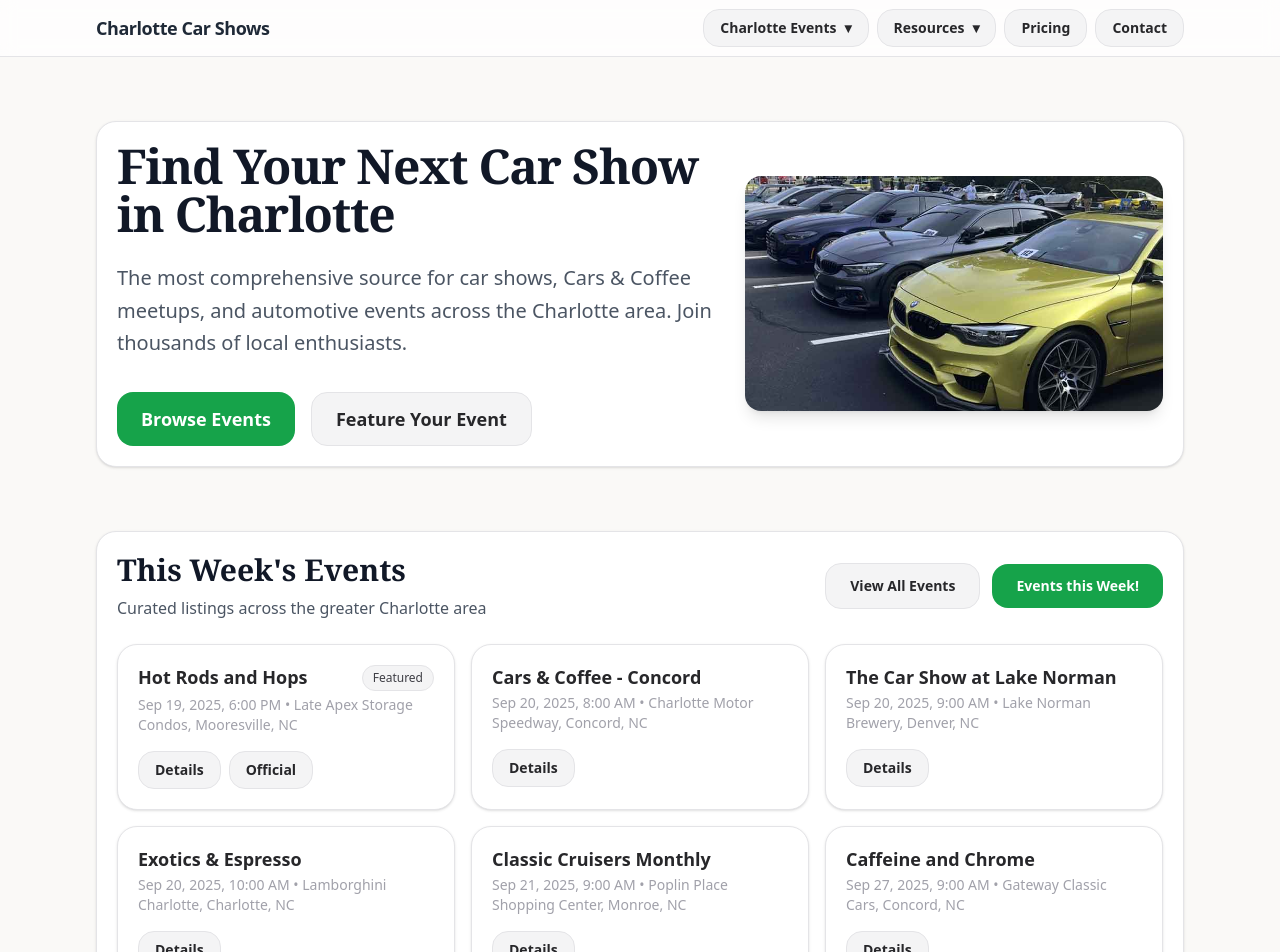
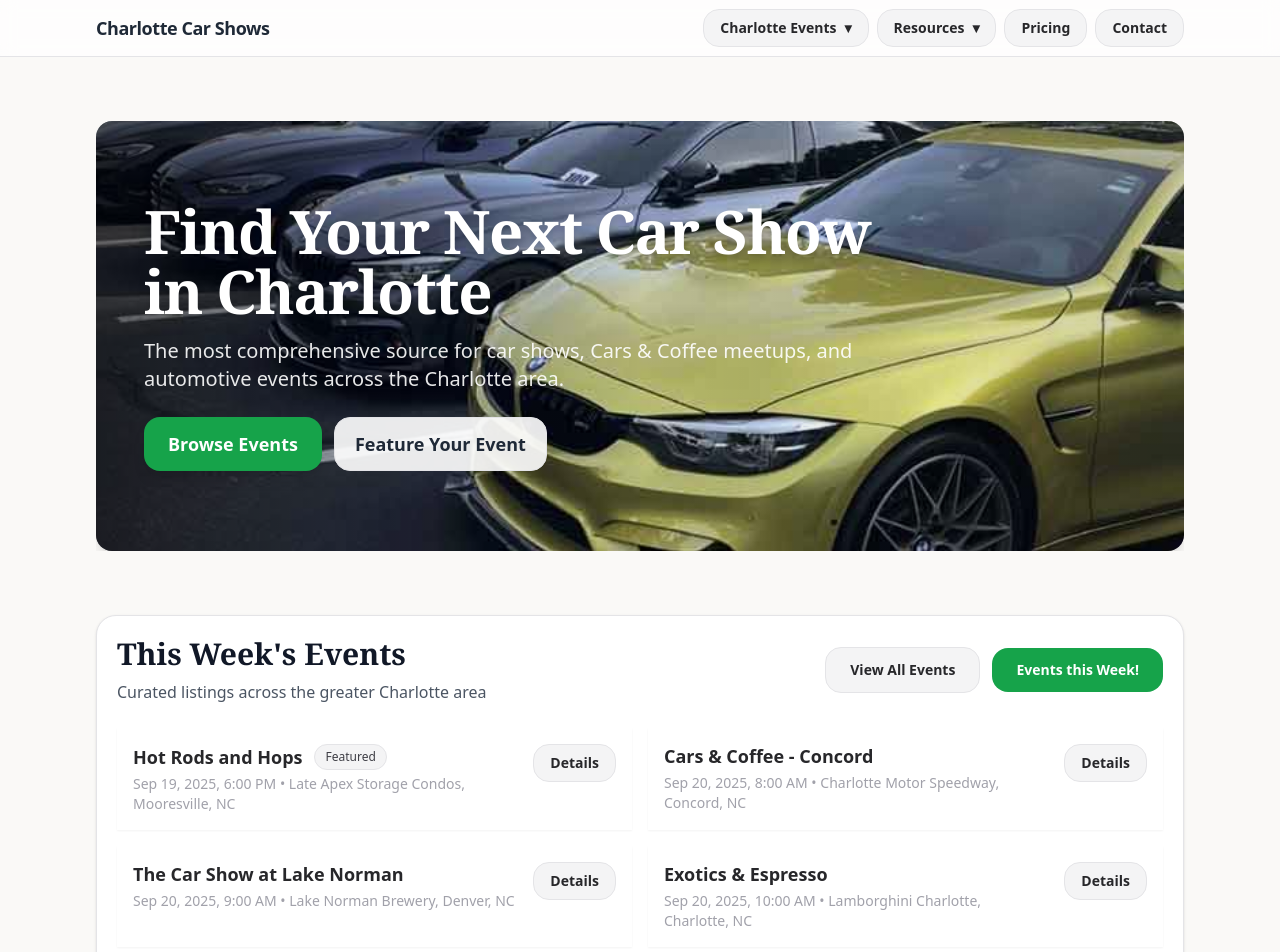
Before and after one commit to kevinscooke/ccs26, a Next.js app: page / in a window 1280 px wide. Shown: the top 952 px of the page. Built offline with nearby package versions, Linux system fonts and the light colour scheme.

Commit message:
made some fixes.

```diff
--- a/app/(marketing)/page.tsx
+++ b/app/(marketing)/page.tsx
@@ -16,32 +16,30 @@ export default function Home() {
   return (
     <div className="space-y-16 py-8">
       {/* Hero Section */}
-      <section className="ccs-card relative overflow-hidden">
-        <div className="flex flex-col md:flex-row md:items-center gap-8">
-          <div className="flex-1 space-y-6">
-            <h1 className="text-4xl md:text-5xl font-bold tracking-tight text-gray-900"
-                style={{ fontFamily: "'Source Serif Pro', Georgia, serif" }}>
-              Find Your Next Car Show in Charlotte
-            </h1>
-            <p className="text-xl text-gray-600 leading-relaxed">
-              The most comprehensive source for car shows, Cars & Coffee meetups, and automotive events across the Charlotte area. Join thousands of local enthusiasts.
-            </p>
-            <div className="flex flex-wrap gap-4 pt-2">
-              <a className="ccs-btn-primary px-6 py-3 text-lg" href="/events">Browse Events</a>
-              <a className="ccs-btn px-6 py-3 text-lg" href="/pricing">Feature Your Event</a>
-            </div>
-          </div>
-          <div className="md:w-2/5">
-            <div className="rounded-xl shadow-lg overflow-hidden">
-              <div className="relative aspect-[16/9]">
+      <section className="relative overflow-hidden">
+        <div className="relative rounded-xl overflow-hidden shadow-lg">
+          <div className="absolute inset-0">
             <Image
               src="/images/hero-ccs.jpg"
               alt="Charlotte car show—rows of cars with spectators"
               className="object-cover"
               fill
               priority
-                  sizes="(min-width: 768px) 40vw, 100vw"
+              sizes="(min-width: 768px) 60vw, 100vw"
             />
+            <div className="absolute inset-0 bg-gradient-to-r from-black/60 via-transparent to-black/20" />
+          </div>
+          <div className="relative z-10 px-6 py-12 md:py-20 md:px-12">
+            <div className="max-w-3xl">
+              <h1 className="text-4xl md:text-6xl font-extrabold tracking-tight text-white drop-shadow-lg" style={{ fontFamily: "'Source Serif Pro', Georgia, serif" }}>
+                Find Your Next Car Show in Charlotte
+              </h1>
+              <p className="mt-4 text-lg md:text-xl text-white/90 leading-relaxed">
+                The most comprehensive source for car shows, Cars & Coffee meetups, and automotive events across the Charlotte area.
+              </p>
+              <div className="mt-6 flex flex-wrap gap-3">
+                <a className="ccs-btn-primary px-6 py-3 text-lg shadow-lg" href="/events">Browse Events</a>
+                <a className="ccs-btn px-5 py-3 text-lg bg-white/90 text-[var(--fg)] hover:bg-white" href="/pricing">Feature Your Event</a>
               </div>
             </div>
           </div>
@@ -73,18 +71,17 @@ export default function Home() {
           </div>
         </div>
 
-        <section className="mt-4 grid gap-4 sm:grid-cols-2 lg:grid-cols-3">
+        <section className="mt-4 grid gap-4 sm:grid-cols-1 lg:grid-cols-2">
           {eventsData
             .filter((e) => e.status === 'PUBLISHED' && new Date(e.startAt) >= new Date())
             .sort((a, b) => new Date(a.startAt).getTime() - new Date(b.startAt).getTime() || a.title.localeCompare(b.title))
             .slice(0, 6)
             .map((e) => (
-              <article key={e.id} className="ccs-card">
-                <div className="flex items-center justify-between gap-3">
-                  <h3 className="text-lg font-semibold leading-snug">
-                    <a className="hover:underline" href={`/events/${e.slug}`}>
-                      {e.title}
-                    </a>
+              <article key={e.id} className="flex items-start gap-4 p-4 rounded-lg bg-white/5 shadow-sm">
+                <div className="min-w-0">
+                  <div className="flex items-center gap-3">
+                    <h3 className="text-lg font-semibold leading-snug truncate">
+                      <a className="hover:underline" href={`/events/${e.slug}`}>{e.title}</a>
                     </h3>
                     {e.isFeatured && <span className="ccs-badge">Featured</span>}
                   </div>
@@ -116,11 +113,9 @@ export default function Home() {
                       }
                     })()}
                   </p>
-                <div className="mt-4 flex gap-2">
+                </div>
+                <div className="ml-auto flex gap-2">
                   <a className="ccs-btn" href={`/events/${e.slug}`}>Details</a>
-                  {e.url && (
-                    <a className="ccs-btn" href={e.url} target="_blank" rel="noreferrer">Official</a>
-                  )}
                 </div>
               </article>
             ))}
--- a/app/events/page.tsx
+++ b/app/events/page.tsx
@@ -189,6 +189,7 @@ export default function EventsAllPage() {
       </div>
       {/* Pagination Controls */}
       <nav className="flex justify-center gap-2 mt-8" aria-label="Pagination">
+        <Link href="/events/past" className="ccs-btn px-4 py-2">Previous events</Link>
         <Link href="/events/page/2" className="ccs-btn px-4 py-2">Next Page</Link>
       </nav>
       {/* GoogleAd Footer Slot */}
--- a/app/events/page/[page]/page.tsx
+++ b/app/events/page/[page]/page.tsx
@@ -111,6 +111,7 @@ export default function EventsPage({ params }: { params: { page: string } }) {
         {pageNum > 1 && (
           <Link href={pageNum === 2 ? "/events" : `/events/page/${pageNum - 1}`} className="ccs-btn px-4 py-2">Previous</Link>
         )}
+        <Link href="/events/past" className="ccs-btn px-4 py-2">Previous events</Link>
         {Array.from({ length: totalPages }, (_, i) => (
           <Link
             key={i + 1}
--- /dev/null
+++ b/app/events/past/page.tsx
@@ -0,0 +1,68 @@
+import React from "react";
+import Link from "next/link";
+import GoogleAd from "@/components/ui/GoogleAd";
+import eventsData from "../../data/events.json";
+
+const PAGE_SIZE = 15;
+
+export function generateStaticParams() {
+  // No params for root past page
+  return [];
+}
+
+export default function PastEventsRoot() {
+  // Render first page of past events (page 1)
+  return <RedirectToFirstPastPage />;
+}
+
+function RedirectToFirstPastPage() {
+  // Static link-only page: show the first page of past events content server-side
+  const now = new Date();
+  type EventType = typeof eventsData[number];
+  const past = (eventsData as EventType[])
+    .filter((e) => e.status === "PUBLISHED" && new Date(e.startAt) < now)
+    .sort((a, b) => new Date(b.startAt).getTime() - new Date(a.startAt).getTime() || a.title.localeCompare(b.title));
+
+  const paginated = past.slice(0, PAGE_SIZE);
+  const totalPages = Math.ceil(past.length / PAGE_SIZE);
+
+  const tfmt = new Intl.DateTimeFormat("en-US", {
+    dateStyle: "medium",
+    timeStyle: "short",
+    timeZone: "America/New_York",
+  });
+
+  return (
+    <section className="max-w-5xl mx-auto px-4 space-y-8">
+      <GoogleAd slot="1514406406" format="auto" className="mb-4" />
+      <header className="text-center space-y-4">
+        <h1 className="text-4xl md:text-5xl font-bold tracking-tight text-[var(--fg)]" style={{ fontFamily: "'Source Serif Pro', Georgia, serif" }}>
+          Past Charlotte Car Shows
+        </h1>
+        <p className="text-xl text-[var(--fg)]/70 max-w-2xl mx-auto">
+          Browse previously listed events (past dates).
+        </p>
+      </header>
+
+      <div className="space-y-6">
+        {paginated.map((e: any) => (
+          <article key={e.id} className="ccs-card group">
+            <div className="flex items-center justify-between gap-3">
+              <h2 className="text-xl font-semibold text-[var(--fg)]">
+                <Link href={`/events/${e.slug}`} className="hover:text-green-600 transition-colors">{e.title}</Link>
+              </h2>
+              <div className="text-sm text-[var(--fg)]/60">{tfmt.format(new Date(e.startAt))}</div>
+            </div>
+            {e.description && <p className="mt-2 text-[var(--fg)]/70">{e.description}</p>}
+          </article>
+        ))}
+      </div>
+
+      <nav className="flex justify-center gap-2 mt-8" aria-label="Pagination">
+        {totalPages > 1 && (
+          <Link href="/events/past/page/2" className="ccs-btn px-4 py-2">Next</Link>
+        )}
+      </nav>
+    </section>
+  );
+}
--- /dev/null
+++ b/app/events/past/page/[page]/page.tsx
@@ -0,0 +1,87 @@
+import React from "react";
+import Link from "next/link";
+import GoogleAd from "@/components/ui/GoogleAd";
+import eventsData from "../../../../data/events.json";
+
+const PAGE_SIZE = 15;
+
+export function generateStaticParams() {
+  const now = new Date();
+  type EventType = typeof eventsData[number];
+  const past = (eventsData as EventType[])
+    .filter((e: EventType) => e.status === "PUBLISHED" && new Date(e.startAt) < now)
+    .sort((a: EventType, b: EventType) => new Date(b.startAt).getTime() - new Date(a.startAt).getTime() || a.title.localeCompare(b.title));
+
+  const totalPages = Math.ceil(past.length / PAGE_SIZE);
+  const pages: Array<{ page: string }> = [];
+  for (let i = 1; i <= totalPages; i++) {
+    pages.push({ page: String(i) });
+  }
+  return pages;
+}
+
+export default function PastEventsPage({ params }: { params: { page: string } }) {
+  const now = new Date();
+  const pageNum = Math.max(1, parseInt(params.page, 10) || 1);
+  type EventType = typeof eventsData[number];
+  const past = (eventsData as EventType[])
+    .filter((e: EventType) => e.status === "PUBLISHED" && new Date(e.startAt) < now)
+    .sort((a: EventType, b: EventType) => new Date(b.startAt).getTime() - new Date(a.startAt).getTime() || a.title.localeCompare(b.title));
+
+  const start = (pageNum - 1) * PAGE_SIZE;
+  const paginated = past.slice(start, start + PAGE_SIZE);
+  const totalPages = Math.ceil(past.length / PAGE_SIZE);
+
+  const tfmt = new Intl.DateTimeFormat("en-US", {
+    dateStyle: "medium",
+    timeStyle: "short",
+    timeZone: "America/New_York",
+  });
+
+  return (
+    <section className="max-w-5xl mx-auto px-4 space-y-8">
+      <GoogleAd slot="1514406406" format="auto" className="mb-4" />
+      <header className="text-center space-y-4">
+        <h1 className="text-4xl md:text-5xl font-bold tracking-tight text-[var(--fg)]" style={{ fontFamily: "'Source Serif Pro', Georgia, serif" }}>
+          Past Charlotte Car Shows
+        </h1>
+        <p className="text-xl text-[var(--fg)]/70 max-w-2xl mx-auto">
+          Browse previously listed events (past dates).
+        </p>
+      </header>
+
+      <div className="space-y-6">
+        {paginated.map((e: any) => (
+          <article key={e.id} className="ccs-card group">
+            <div className="flex items-center justify-between gap-3">
+              <h2 className="text-xl font-semibold text-[var(--fg)]">
+                <Link href={`/events/${e.slug}`} className="hover:text-green-600 transition-colors">{e.title}</Link>
+              </h2>
+              <div className="text-sm text-[var(--fg)]/60">{tfmt.format(new Date(e.startAt))}</div>
+            </div>
+            {e.description && <p className="mt-2 text-[var(--fg)]/70">{e.description}</p>}
+          </article>
+        ))}
+      </div>
+
+      <nav className="flex justify-center gap-2 mt-8" aria-label="Pagination">
+        {pageNum > 1 && (
+          <Link href={pageNum === 2 ? "/events/past" : `/events/past/page/${pageNum - 1}`} className="ccs-btn px-4 py-2">Previous</Link>
+        )}
+        {Array.from({ length: totalPages }, (_, i) => (
+          <Link
+            key={i + 1}
+            href={i === 0 ? "/events/past" : `/events/past/page/${i + 1}`}
+            className={`ccs-btn px-4 py-2${i + 1 === pageNum ? " ccs-btn-primary" : ""}`}
+            aria-current={i + 1 === pageNum ? "page" : undefined}
+          >
+            {i + 1}
+          </Link>
+        ))}
+        {pageNum < totalPages && (
+          <Link href={`/events/past/page/${pageNum + 1}`} className="ccs-btn px-4 py-2">Next</Link>
+        )}
+      </nav>
+    </section>
+  );
+}
--- a/components/event/UpcomingSix.tsx
+++ b/components/event/UpcomingSix.tsx
@@ -24,9 +24,16 @@ export default function UpcomingSix() {
   return (
     <div className="mt-4 grid gap-4 sm:grid-cols-2 lg:grid-cols-3">
       {events.map((e) => (
-        <article key={e.id} className="ccs-card">
-          <div className="flex items-center justify-between gap-3">
-            <h3 className="text-lg font-semibold leading-snug">
+  <article key={e.id} className="ccs-card flex flex-col sm:flex-row items-start gap-4">
+          {/* date pill - hidden on small screens */}
+          <div className="hidden sm:flex flex-col items-center justify-center w-16 h-16 rounded-md bg-zinc-900 text-white text-xs font-semibold">
+            <div className="text-sm">{new Date(e.startAt).toLocaleDateString('en-US', { month: 'short' }).toUpperCase()}</div>
+            <div className="text-lg leading-none">{new Date(e.startAt).getDate()}</div>
+          </div>
+
+          <div className="min-w-0 flex-1">
+            <div className="flex items-start gap-3">
+              <h3 className="text-lg font-semibold leading-snug truncate">
                 <Link className="hover:underline" href={`/events/${e.slug}`}>
                   {e.title}
                 </Link>
@@ -67,16 +74,12 @@ export default function UpcomingSix() {
                 }
               })()}
             </p>
+          </div>
 
-          <div className="mt-4 flex gap-2">
+          <div className="mt-3 sm:mt-0 sm:ml-4 sm:flex-shrink-0">
             <Link className="ccs-btn" href={`/events/${e.slug}`}>
               Details
             </Link>
-            {e.url && (
-              <a className="ccs-btn" href={e.url} target="_blank" rel="noreferrer">
-                Official
-              </a>
-            )}
           </div>
         </article>
       ))}
```
Lines whose indentation alone changed are shown as unchanged.
